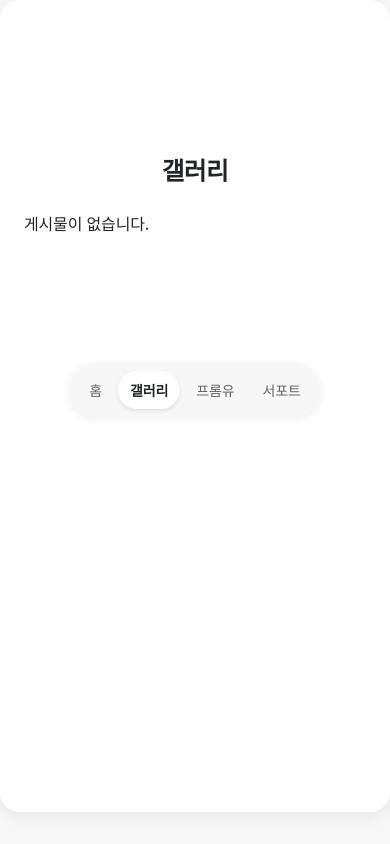
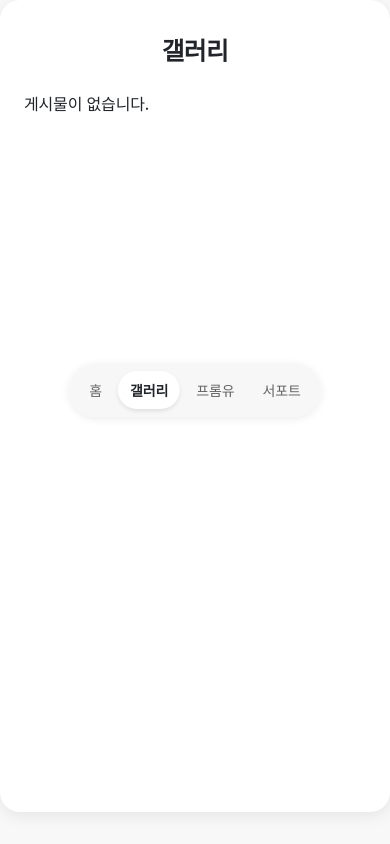
Before and after one commit to Junghyerim0818/iudotcom, a Flask app: page /gallery in a window 390 px wide. Run offline with Flask 3, Linux system fonts and the light colour scheme; data that the repository does not hold is empty; some libraries are stand-ins or nearby versions.

Commit message:
Add files via upload

```diff
--- a/static/css/base.css
+++ b/static/css/base.css
@@ -589,7 +589,7 @@ a:hover {
 
     .main-content {
         margin-left: 0;
-        padding-top: 2rem !important;
+        margin-top: 2rem !important;
     }
 
     /* 모바일에서 갤러리/아카이브 리스트 카드 정렬 */
```
